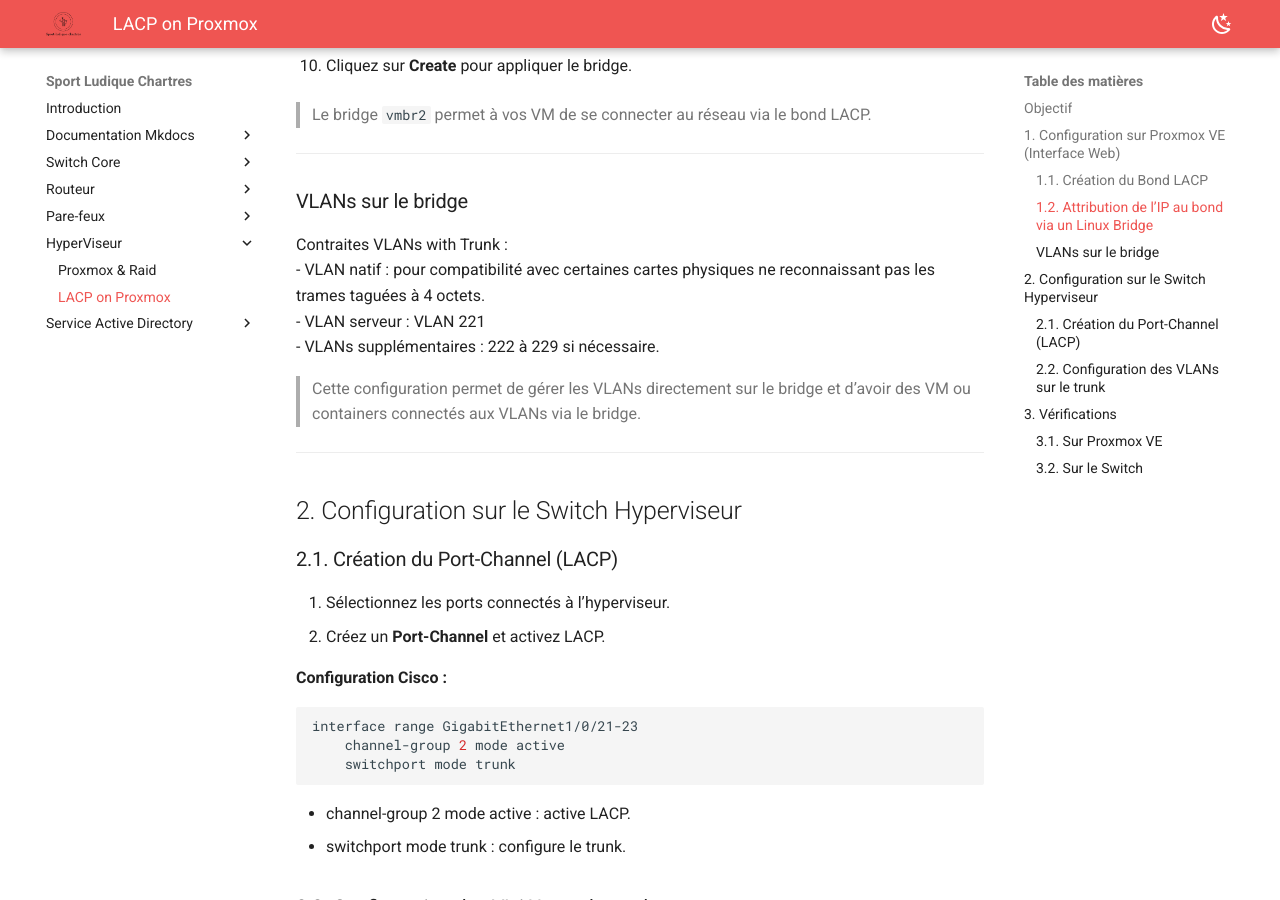
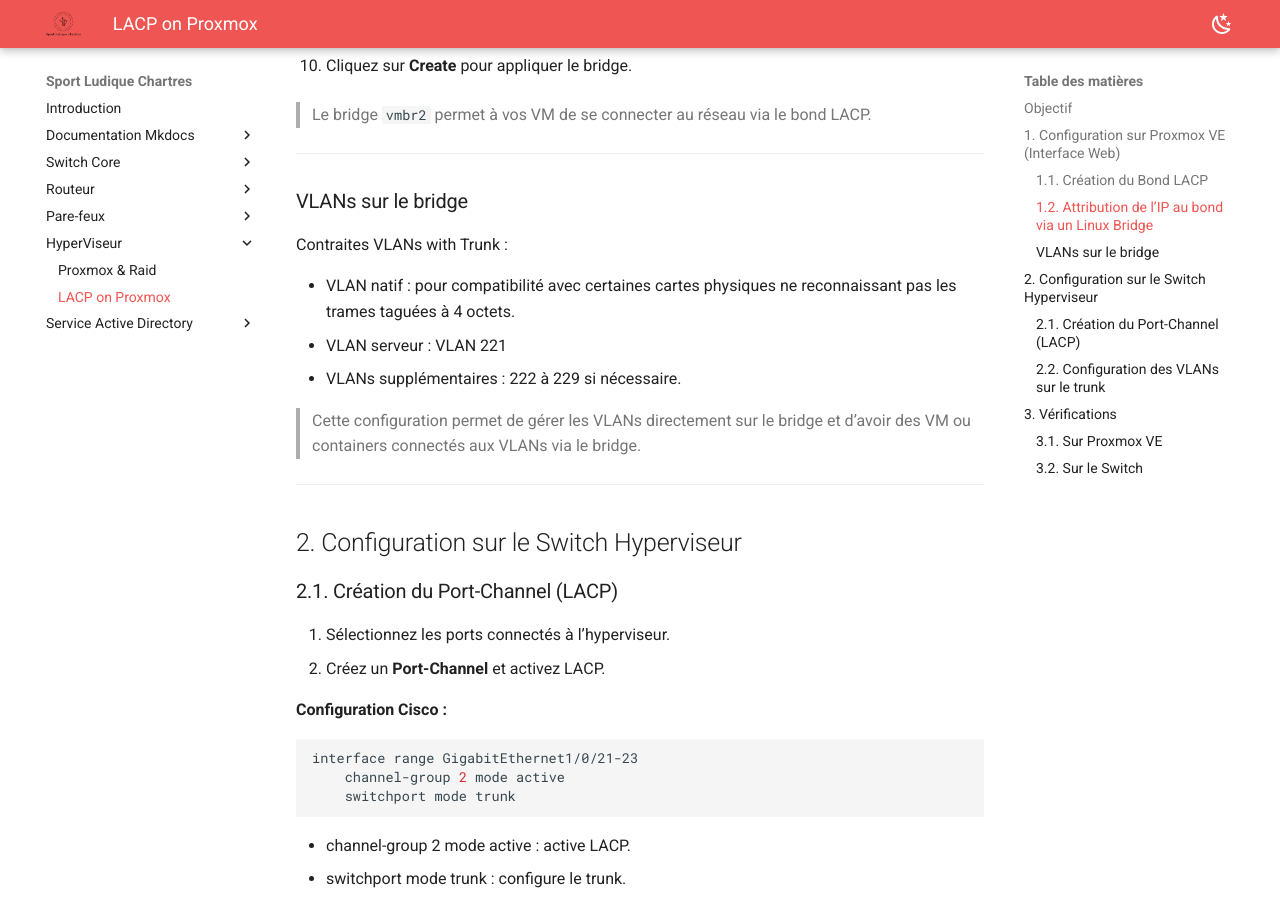
Before and after one commit to Sym-0ne/sport-ludique-Chartres, an MkDocs documentation site: the page built from docs/Hyperviseur/lacp-proxmox.md, in a window 1280 px wide and 900 px high, scrolled down 1184 px. Built offline with MkDocs 1.6.1 and Material for MkDocs 9.7.7, drawn with Linux system fonts in a browser that asks for light colours.

Commit message:
modif doc

```diff
--- a/docs/Hyperviseur/lacp-proxmox.md
+++ b/docs/Hyperviseur/lacp-proxmox.md
@@ -45,9 +45,10 @@
 ### VLANs sur le bridge
 
 Contraites VLANs with Trunk :<br>
-   - VLAN natif : pour compatibilité avec certaines cartes physiques ne reconnaissant pas les trames taguées à 4 octets.<br>
-   - VLAN serveur : VLAN 221<br>
-   - VLANs supplémentaires : 222 à 229 si nécessaire.<br>
+
+   * VLAN natif : pour compatibilité avec certaines cartes physiques ne reconnaissant pas les trames taguées à 4 octets.<br>
+   * VLAN serveur : VLAN 221<br>
+   * VLANs supplémentaires : 222 à 229 si nécessaire.<br>
 
 > Cette configuration permet de gérer les VLANs directement sur le bridge et d’avoir des VM ou containers connectés aux VLANs via le bridge.
 
```
